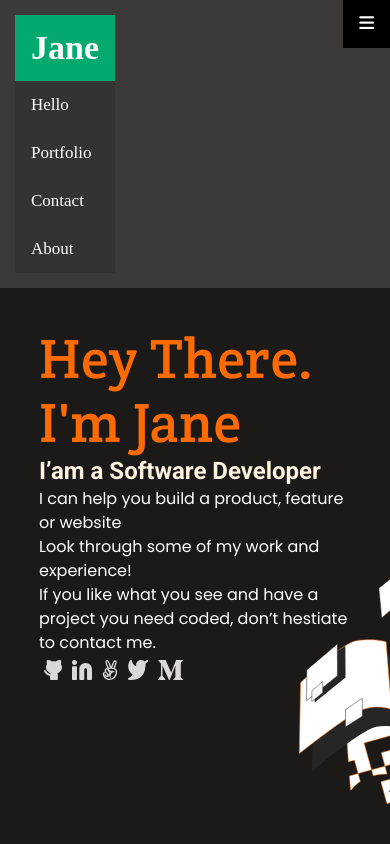
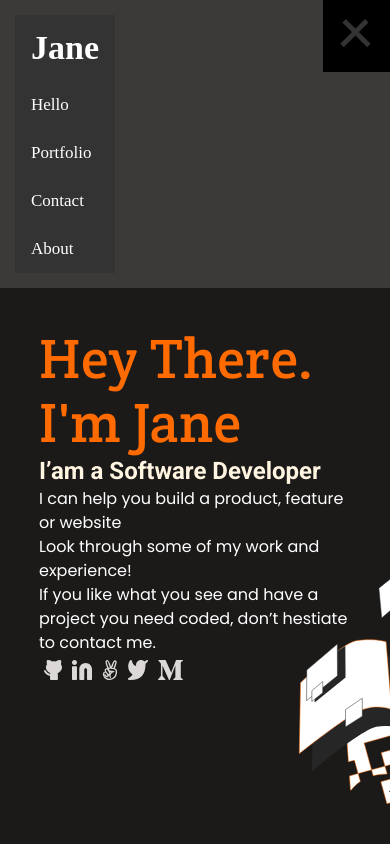
Before and after one commit to Georjane/mobile-menu-for-small-portfolio, a plain HTML site: page index.html in a window 390 px wide. Both pictures are taken after a click on the link 366 px from the left and 24 px from the top of the page. Shown: the top 844 px of the page. Drawn offline with Linux system fonts and the light colour scheme.

Commit message:
Add close button and functionality

```diff
--- a/css/main.css
+++ b/css/main.css
@@ -79,8 +79,37 @@ header {
 
 /* Style the active link (or home/logo) */
 .active {
-  background-color: #04AA6D;
   color: white;
+}
+
+.container {
+  display: inline-block;
+  cursor: pointer;
+}
+
+.bar1, .bar2, .bar3 {
+  width: 35px;
+  height: 5px;
+  background-color: #333;
+  margin: 6px 0;
+  transition: 0.4s;
+}
+
+/* Rotate first bar */
+.change .bar1 {
+  -webkit-transform: rotate(-45deg) translate(-9px, 6px) ;
+  transform: rotate(-45deg) translate(-9px, 6px) ;
+}
+
+/* Fade out the second bar */
+.change .bar2 {
+  opacity: 0;
+}
+
+/* Rotate last bar */
+.change .bar3 {
+  -webkit-transform: rotate(45deg) translate(-8px, -8px) ;
+  transform: rotate(45deg) translate(-8px, -8px) ;
 }
 
 .menu-bars {
--- a/index.html
+++ b/index.html
@@ -28,8 +28,14 @@
         </div>
         <!-- "Hamburger menu" / "Bar icon" to toggle the navigation links -->
         <a href="javascript:void(0);" class="icon" onclick="myFunction()">
-          <i class="fa fa-bars"></i>
+          <!-- <i class="fa fa-bars"></i> -->
+          <div class="container" onclick="myNextFunction(this)">
+            <div class="bar1"></div>
+            <div class="bar2"></div>
+            <div class="bar3"></div>
+          </div>
         </a>
+
       </div>
       <nav id="desktop-nav">
         <ul>
--- a/script.js
+++ b/script.js
@@ -7,3 +7,7 @@ function myFunction() {
     x.style.display = "block";
   }
 }
+
+function myNextFunction(x) {
+  x.classList.toggle("change");
+}
```
